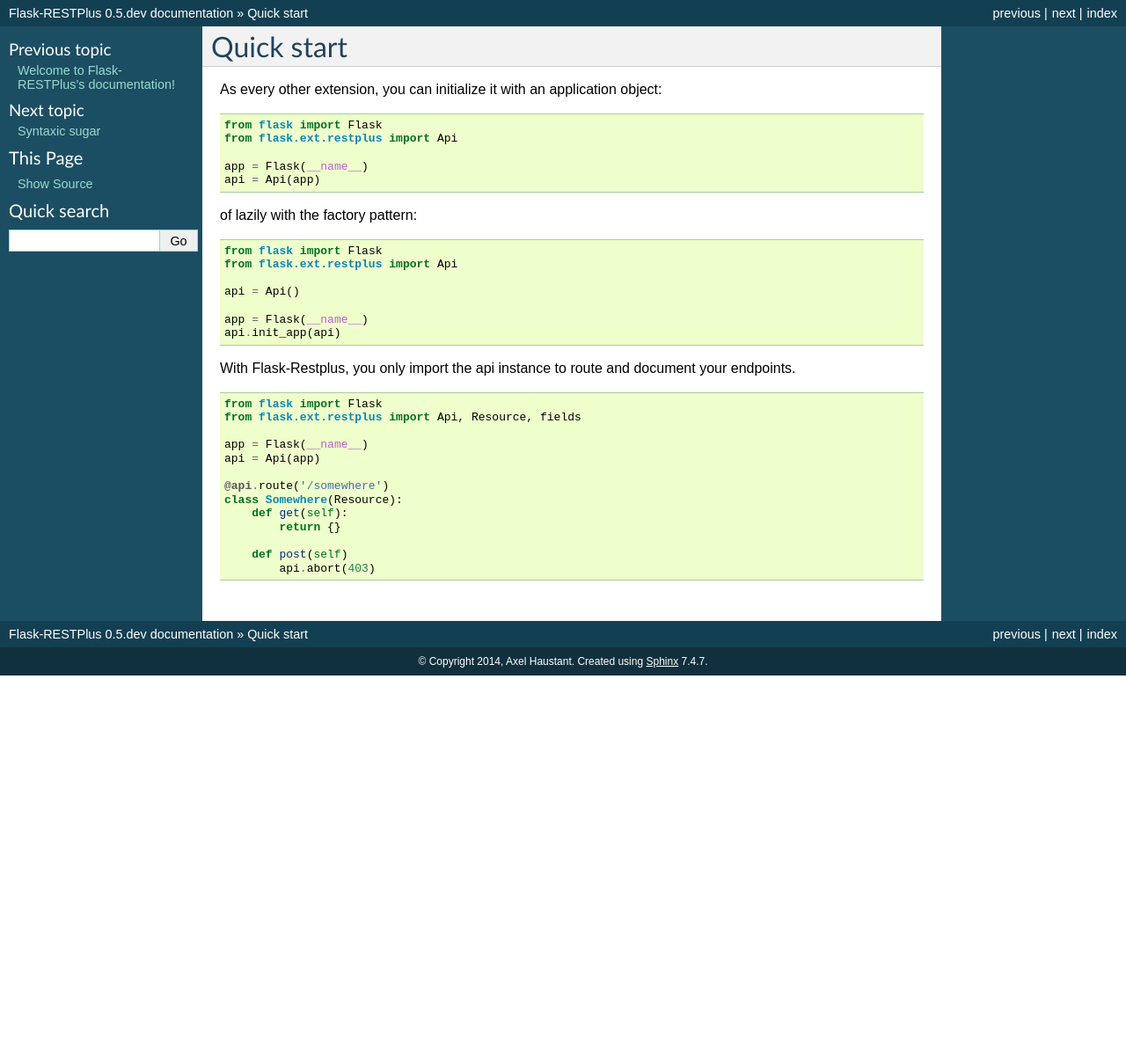
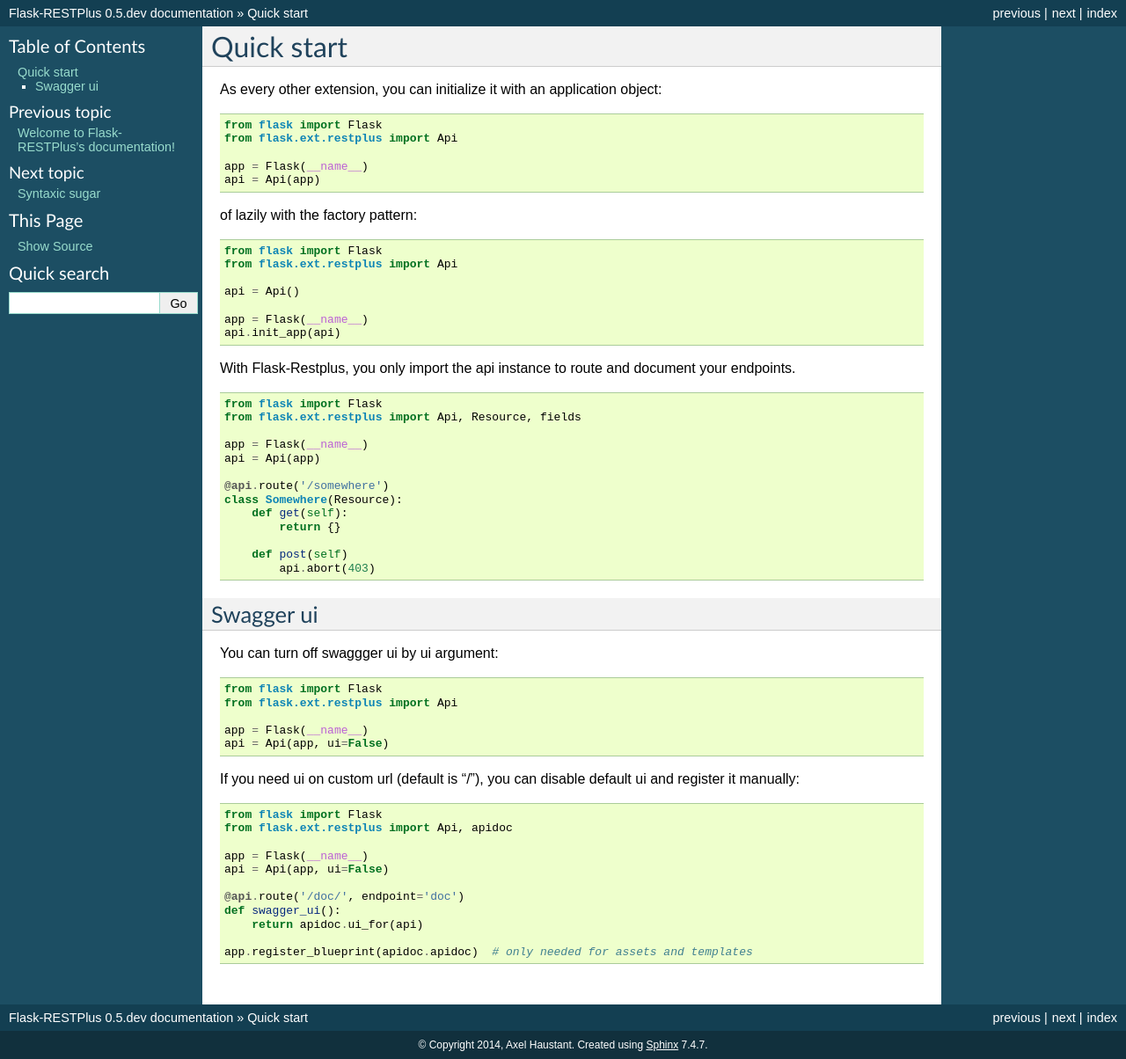
Before and after one commit to noirbizarre/flask-restplus, a Sphinx documentation site: the page built from doc/quickstart.rst, in a window 1280 px wide. Shown: the whole page at 88% size. Built offline with Sphinx 7.4.7, drawn with Linux system fonts in a browser that asks for light colours; before the commit the page ends 900 px from its top, so only the background shows below that.

Commit message:
Swagger ui config example in docs

```diff
--- a/doc/quickstart.rst
+++ b/doc/quickstart.rst
@@ -41,3 +41,33 @@
 
         def post(self)
             api.abort(403)
+
+
+Swagger ui
+----------
+
+You can turn off swaggger ui by ui argument:
+
+.. code-block:: python
+
+    from flask import Flask
+    from flask.ext.restplus import Api
+
+    app = Flask(__name__)
+    api = Api(app, ui=False)
+
+If you need ui on custom url (default is "/"), you can disable default ui and register it manually:
+
+.. code-block:: python
+
+    from flask import Flask
+    from flask.ext.restplus import Api, apidoc
+
+    app = Flask(__name__)
+    api = Api(app, ui=False)
+
+    @api.route('/doc/', endpoint='doc')
+    def swagger_ui():
+        return apidoc.ui_for(api)
+
+    app.register_blueprint(apidoc.apidoc)  # only needed for assets and templates
```
